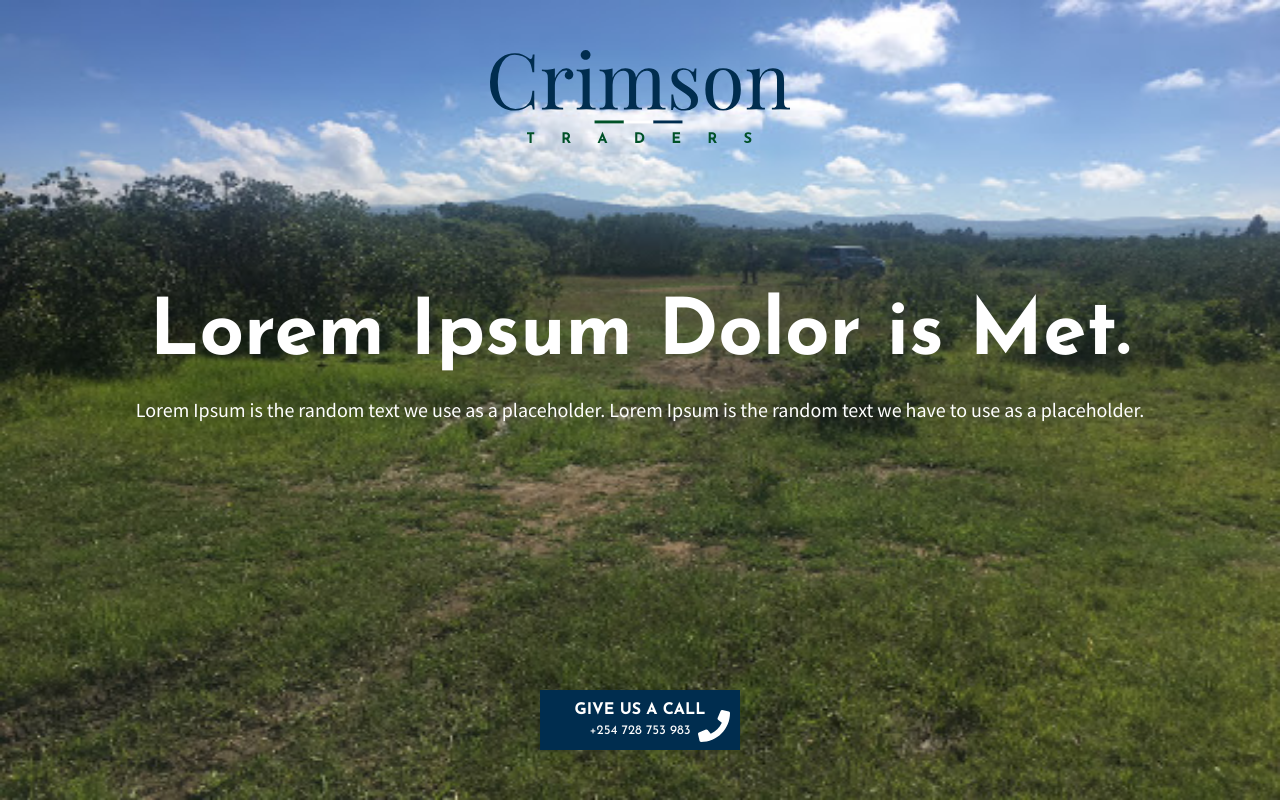
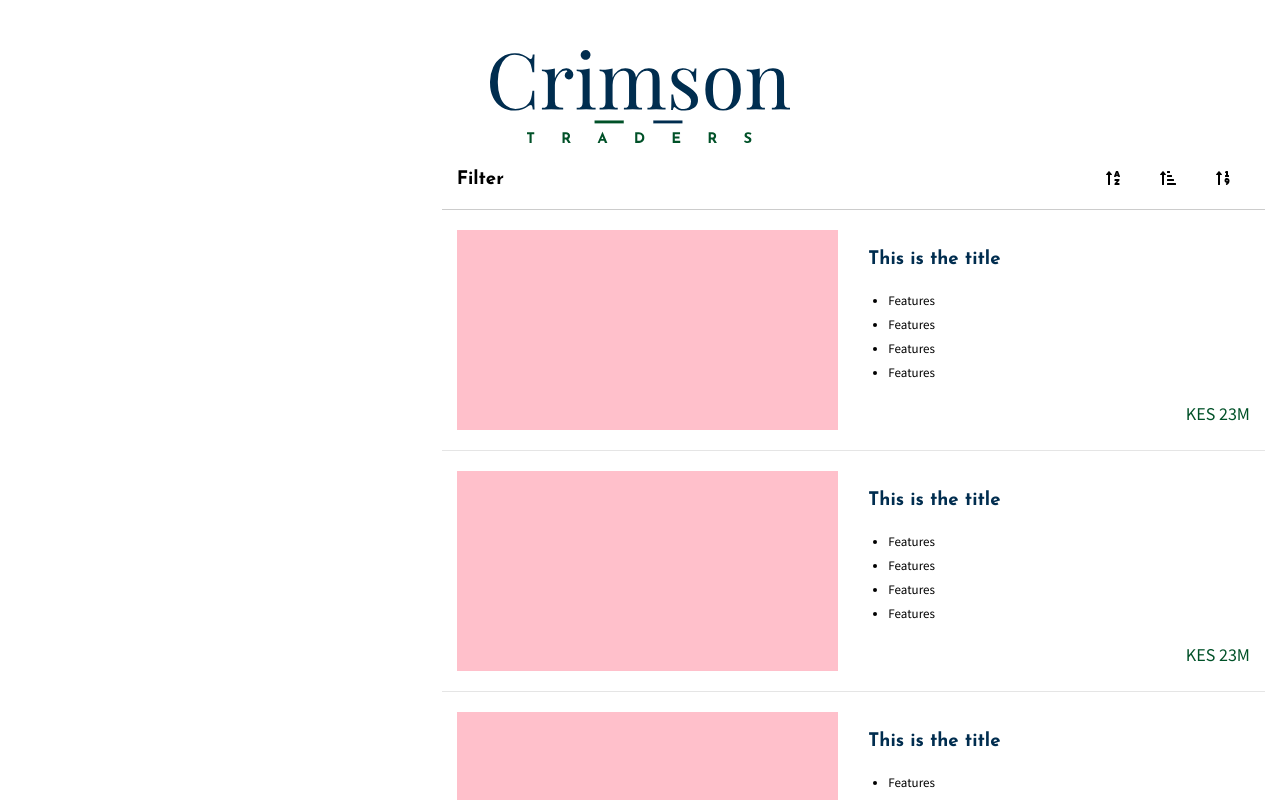
Before and after one commit to Karuma46/crimson, a React (Create React App) app: page /browse in a window 1280 px wide. Shown: the top 800 px of the page. Built offline with nearby package versions, Linux system fonts and the light colour scheme.

Commit message:
browse page

```diff
--- a/package.json
+++ b/package.json
@@ -21,6 +21,7 @@
     "react": "^16.13.1",
     "react-bootstrap": "^1.1.1",
     "react-dom": "^16.13.1",
+    "react-router-dom": "^5.2.0",
     "react-scripts": "3.4.1",
     "sass": "^1.26.10",
     "typescript": "^3.9.6"
--- a/src/App.js
+++ b/src/App.js
@@ -1,17 +1,25 @@
 import React from 'react';
+import {BrowserRouter as Router, Route, Switch} from 'react-router-dom'
 import {Container} from 'react-bootstrap'
 import Header from './components/header'
 import './App.scss';
 
 
-import Home from './pages/home'
+import Home from 'pages/home'
+import Browse from 'pages/browse'
 
 function App() {
   return (
     <>
       <Container fluid>
         <Header />
-        <Home />
+        <Router>
+          <Switch>
+            <Route exact path='/' component={Home} />
+            <Route exact path='/browse' component={Browse} />
+          </Switch>
+        </Router>
+
       </Container>
     </>
   );
--- /dev/null
+++ b/src/assets/scss/_browse.scss
@@ -0,0 +1,53 @@
+#listings{
+    max-width: 1400px;
+    margin: 0px auto ;
+    position: relative;
+    top: 150px;
+}
+
+.listing{
+    border-bottom:1px solid rgba(0,0,0,0.1);
+    padding: 20px 0px;
+    .listingImg{
+        width: 100%; height: 200px;
+        background-color: pink;
+        img{
+            object-fit: cover;
+            width: 100%;
+        }
+    }
+
+    h3.listingTitle{
+        color: $blue;
+        margin: 20px 0px;
+    }
+    ul.listingFeatures{
+        padding-left: 20px;
+        // list-style-type:none;
+        line-height: 24px;
+        font-size: 13px;
+        font-weight: 500;
+        @extend .source;
+    }
+    p.listingPrice{
+        color: $green;
+        font-size: 18px;
+        text-align: right;
+    }
+}
+
+#sortDiv{
+    padding: 20px 0px;
+    position: relative;
+    border-bottom: 1px solid rgba(0,0,0,0.2);
+    #sortBtns{
+        display: flex;
+        flex-direction: row;
+        justify-content: flex-end;
+
+        span{
+            margin: 0px 20px;
+            cursor: pointer;
+        }
+    }
+}
--- a/src/assets/scss/_header.scss
+++ b/src/assets/scss/_header.scss
@@ -27,7 +27,7 @@
         }
     }
 
-    &::before{
+    &:before{
         position: absolute;
         display: block;
         height: 3px;
@@ -36,7 +36,7 @@
         bottom: 0px;
         left: 0px;
     }
-    &::after{
+    &:after{
         position: absolute;
         display: block;
         height: 3px;
--- a/src/assets/scss/_home.scss
+++ b/src/assets/scss/_home.scss
@@ -14,9 +14,7 @@
         #bgImg{
             position: absolute;
             top: 0; left: 0;
-            height: 100vh;
             width: 100%;
-            background-color: pink;
             z-index: 1;
             overflow: hidden;
             img{
@@ -32,10 +30,11 @@
                 margin: 20px 0px;
             }
         }
+    }
+}
 
 #ctaBtn{
-            // background-color: blue;
-            margin: 0px auto;
+    margin: 0px auto 30px auto;
     position: relative;
     z-index: 2;
     button{
@@ -48,6 +47,9 @@
         line-height: 15px;
         position: relative;
         font-size: 16px;
+        border-radius: 50px;
+        cursor: pointer;
+        outline: none;
         h4{
             margin: 10px 0px;
         }
@@ -56,12 +58,6 @@
             margin: 5px 0px;
             font-size: 13px;
             font-weight: 400;
-                }
-                svg{
-                    position: absolute;
-                    top: 20px; right: 10px;
-                }
-            }
         }
     }
 }
@@ -100,7 +96,7 @@ span.imgWrap{
 
 
 #form{
-    margin: 20px auto;
+    margin: 50px auto;
     width: 90%;
     h2{
         color: $blue;
@@ -111,7 +107,7 @@ span.imgWrap{
         input{
             border: none;
             background: none;
-            width: 90%;
+            width: calc(100% - 50px);
             padding: 0px;
             outline: none;
         }
@@ -128,6 +124,8 @@ span.imgWrap{
     p{
         font-size: 12px !important;
         line-height: normal;
+        font-weight: 700;
+        color: rgba(0,0,0,0.5);
     }
     #copyText{
         position: relative;
@@ -139,6 +137,18 @@ span.imgWrap{
         }
     }
 }
+
+@media only screen and (max-width : 767px) {
+    #ctaBtn{
+       .btnWrapLg{
+            display: none;
+        }
+        .btnWrapSm{
+            display: block;
+        }
+    }
+}
+
 
 @media only screen and (min-width : 768px) {
 
@@ -178,7 +188,14 @@ span.imgWrap{
         margin: 20px auto;
         padding: 0;
     }
+    .btnWrapLg{
+        display: block;
     }
+    .btnWrapSm{
+        display: none;
+    }
+}
+
 
 @media only screen and (min-width : 1020px) {
 
@@ -204,6 +221,7 @@ span.imgWrap{
             }
         }
     }
+
 }
 
 
--- a/src/assets/scss/main.scss
+++ b/src/assets/scss/main.scss
@@ -2,6 +2,8 @@
 @import './fonts';
 @import './home';
 @import './header';
+@import './float';
+@import './browse';
 
 body{
     margin: 0;
--- /dev/null
+++ b/src/components/floatBtn.jsx
@@ -0,0 +1,67 @@
+import React, {useEffect} from 'react'
+import { FontAwesomeIcon } from '@fortawesome/react-fontawesome'
+import { faBars, faEllipsisV, faPhone, faEnvelope } from '@fortawesome/free-solid-svg-icons'
+
+const FloatBtn = () =>{
+
+    const showBtn = () => {
+        let btn = document.getElementById('float')
+        let btns = document.getElementById('floaters')
+
+        document.addEventListener('scroll', () => {
+            if(window.scrollY > 450 ){
+                btn.style.right = '20px'
+                btns.style.right = '30px'
+            } else if(window.scrollY < 450) {
+                btn.style.right = '-100px'
+                btns.style.right = '-100px'
+            }
+            // console.log(window.scrollY, window.innerHeight)
+        })
+    }
+
+    const showFloaters = () =>{
+        var floaters = document.getElementById('floaters')
+        if(floaters.style.height === '160px'){
+            floaters.style.height = '40px'
+            floaters.style.bottom = '60px'
+        } else {
+            floaters.style.height = "160px"
+            floaters.style.bottom = '130px'
+        }
+    }
+
+    useEffect(() => {
+        showBtn()
+    }, [])
+
+
+
+    return(
+        <>
+            <div id="float" onClick={() => showFloaters()}>
+                <span id="dots">
+                    <FontAwesomeIcon icon={faEllipsisV} color="white" />
+                </span>
+            </div>
+
+            <div id="floaters">
+                <span className="floaterSpans" id="floater1">
+                    <FontAwesomeIcon icon={faPhone} color="white" />
+                </span>
+
+                <span className="floaterSpans" id="floater2">
+                    <FontAwesomeIcon icon={['fab', 'whatsapp']} color="white" />
+                </span>
+
+                <span className="floaterSpans" id="floater3">
+                    <FontAwesomeIcon icon={faEnvelope} color="white" />
+                </span>
+            </div>
+
+
+        </>
+    )
+}
+
+export default FloatBtn
--- a/src/components/header.jsx
+++ b/src/components/header.jsx
@@ -37,7 +37,7 @@ const Header = () =>{
 
                     <div id="navMenu">
                         <span>
-                            <a href="">BROWSE</a>
+                            <a href="/browse">BROWSE</a>
                         </span>
 
                         <span>
--- /dev/null
+++ b/src/pages/browse.jsx
@@ -0,0 +1,113 @@
+import React, {useEffect} from 'react'
+import {Row, Col} from 'react-bootstrap'
+import {FontAwesomeIcon} from '@fortawesome/react-fontawesome'
+import {faSortAlphaUp, faSortNumericUp, faSortAmountUpAlt} from '@fortawesome/free-solid-svg-icons'
+
+const Filter = () =>{
+    return(
+        <>
+            <Row id="sortDiv" xs="12" >
+                <Col xs="6">
+                    <h3>Filter</h3>
+                </Col>
+                <Col xs="6" id="sortBtns">
+                    <span>
+                        <FontAwesomeIcon icon={faSortAlphaUp} />
+                    </span>
+
+                    <span>
+                        <FontAwesomeIcon icon={faSortAmountUpAlt} />
+                    </span>
+
+                    <span>
+                        <FontAwesomeIcon icon={faSortNumericUp} />
+                    </span>
+                </Col>
+            </Row>
+        </>
+    )
+}
+
+const Listings = () =>{
+    return(
+        <>
+            <Row id="listings">
+                <Col xs="0" lg="4"></Col>
+                <Col xs="12" lg="8">
+                    <Filter />
+
+                    <Row className="listing">
+                        <Col xs="12" md="6">
+                        <div className="listingImg">
+                            <img src="" alt=""/>
+                        </div>
+                        </Col>
+                        <Col xs="12" md="6">
+                            <h3 className="listingTitle">This is the title</h3>
+                            <ul className="listingFeatures">
+                                <li>Features</li>
+                                <li>Features</li>
+                                <li>Features</li>
+                                <li>Features</li>
+                            </ul>
+                            <p className="listingPrice">KES 23M</p>
+                        </Col>
+                    </Row>
+
+                    <Row className="listing">
+                        <Col xs="12" md="6">
+                        <div className="listingImg">
+                            <img src="" alt=""/>
+                        </div>
+                        </Col>
+                        <Col xs="12" md="6">
+                            <h3 className="listingTitle">This is the title</h3>
+                            <ul className="listingFeatures">
+                                <li>Features</li>
+                                <li>Features</li>
+                                <li>Features</li>
+                                <li>Features</li>
+                            </ul>
+                            <p className="listingPrice">KES 23M</p>
+                        </Col>
+                    </Row>
+
+                    <Row className="listing">
+                        <Col xs="12" md="6">
+                        <div className="listingImg">
+                            <img src="" alt=""/>
+                        </div>
+                        </Col>
+                        <Col xs="12" md="6">
+                            <h3 className="listingTitle">This is the title</h3>
+                            <ul className="listingFeatures">
+                                <li>Features</li>
+                                <li>Features</li>
+                                <li>Features</li>
+                                <li>Features</li>
+                            </ul>
+                            <p className="listingPrice">KES 23M</p>
+                        </Col>
+                    </Row>
+                </Col>
+            </Row>
+        </>
+    )
+}
+
+
+const Browse = () => {
+
+    useEffect(() => {
+        let header = document.getElementById('header')
+        header.classList.add('down')
+    }, [])
+
+    return(
+        <>
+            <Listings />
+        </>
+    )
+}
+
+export default Browse
--- a/src/pages/home.jsx
+++ b/src/pages/home.jsx
@@ -1,8 +1,9 @@
 import React from 'react'
 import {Row, Col} from 'react-bootstrap'
 import {FontAwesomeIcon} from '@fortawesome/react-fontawesome'
-import {faPhone, faArrowRight, faArrowLeft, faArrowDown, faPaperPlane} from '@fortawesome/free-solid-svg-icons'
+import {faArrowRight, faArrowLeft, faArrowDown, faPaperPlane, faPhone, faEnvelope} from '@fortawesome/free-solid-svg-icons'
 import bg from 'assets/images/land.jpg'
+import FloatBtn from 'components/floatBtn'
 
 const Landing = () => {
     return(
@@ -22,9 +23,14 @@ const Landing = () => {
                     </div>
 
                     <div id="ctaBtn">
-                        <button className="btnWrap">
-                           <h4>GIVE US A CALL <br/> <span>+254 728 753 983</span> </h4>
-                            <FontAwesomeIcon icon={faPhone} size="2x" />
+                        <button className="btnWrapLg">
+                            <h4>  Write to us! <FontAwesomeIcon icon={faEnvelope} /><br/>
+                            <span>info@crimson.com </span> </h4>
+                        </button>
+
+                        <button className="btnWrapSm">
+                            <h4>Give us a call! <FontAwesomeIcon icon={faPhone} /><br/>
+                            <span>+254 712 345 678</span> </h4>
                         </button>
                     </div>
 
@@ -139,6 +145,7 @@ const Footer = () => {
 const Home = () => {
     return(
         <>
+            <FloatBtn/>
             <Landing />
             <Categories />
             <Form />
```
Also changed, not shown: src/assets/scss/_float.scss (added, +68 -0 lines), 1 other file (tests, documents, lock files or other folders). Lines whose indentation alone changed are shown as unchanged.
